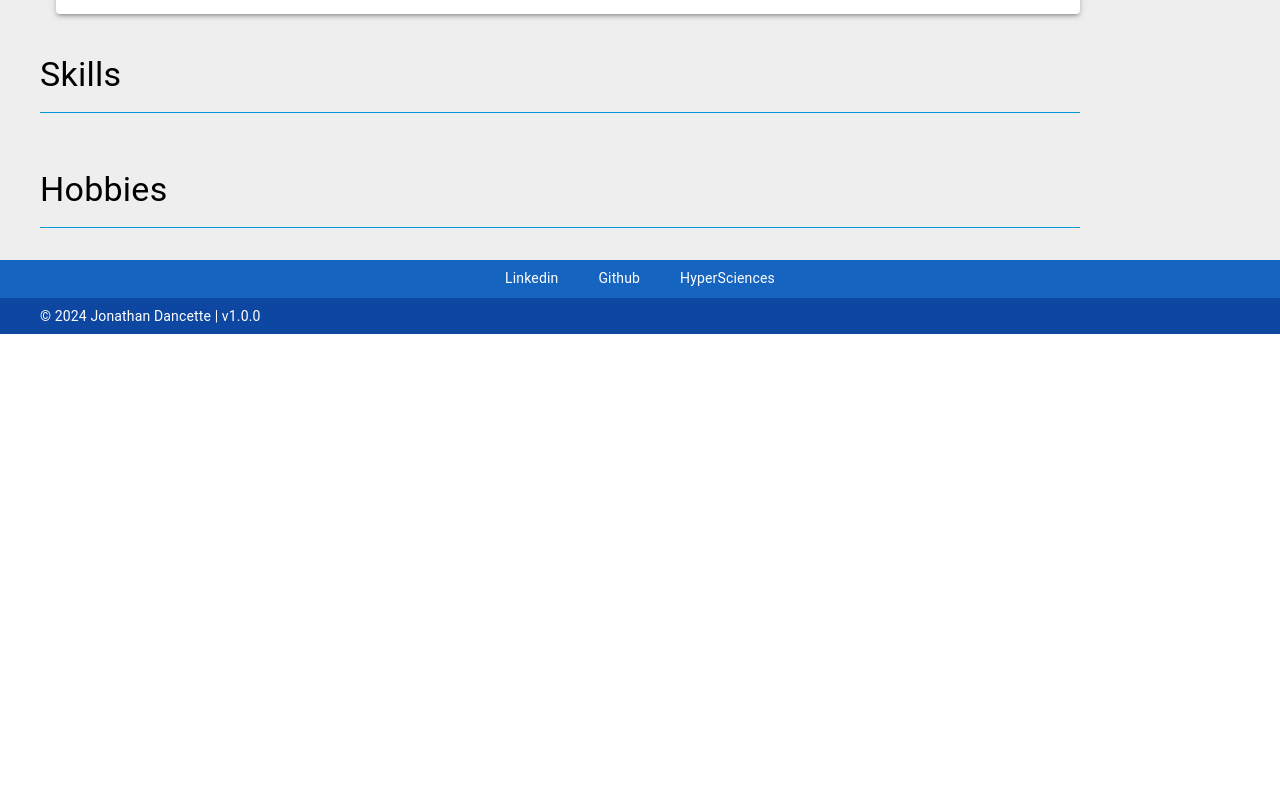
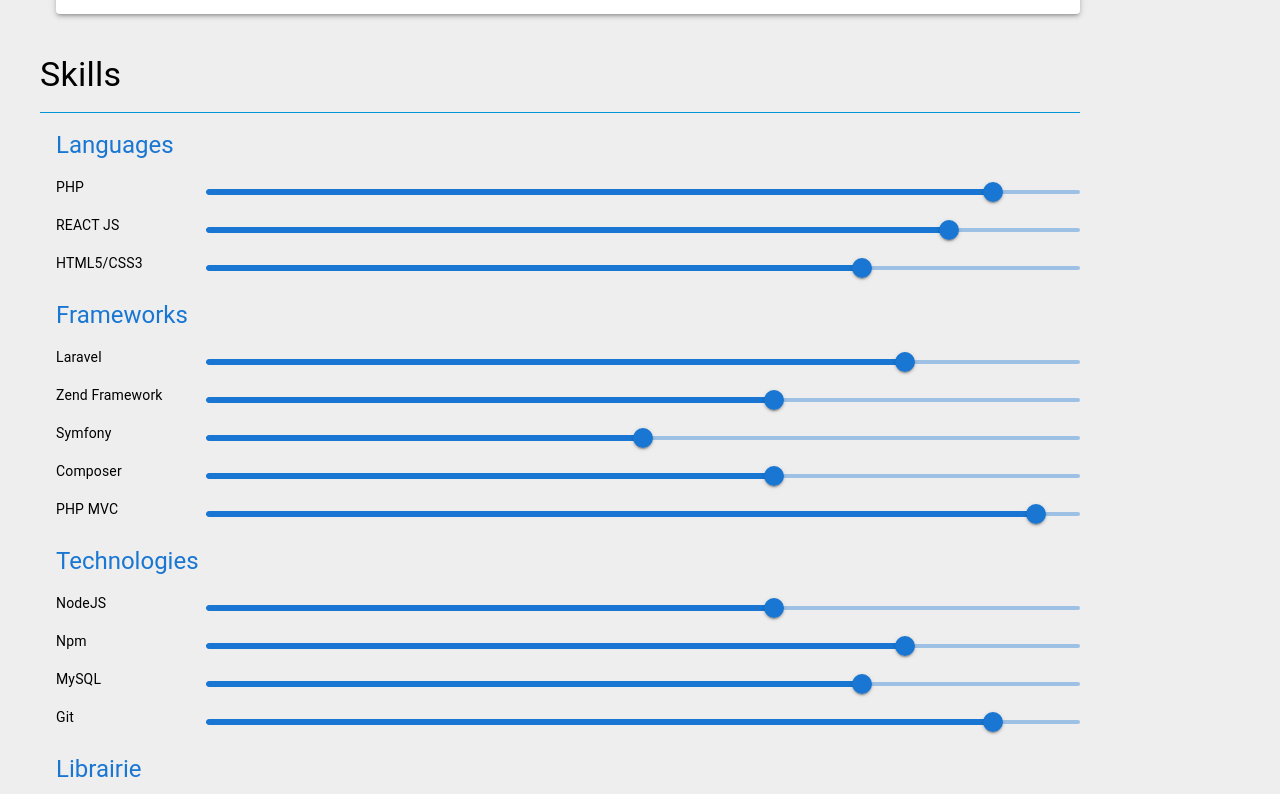
Before and after one commit to MyJooeee/contact-me, a React (Create React App) app: page / in a window 1280 px wide. Shown: the part 1426-2220 px from the top of the page. Before the commit the page ends 1760 px from the top, so only its background shows below. Built offline with nearby package versions, Linux system fonts and the light colour scheme.

Commit message:
Skills component

```diff
--- a/public/index.html
+++ b/public/index.html
@@ -24,7 +24,7 @@
       work correctly both with client-side routing and a non-root public URL.
       Learn how to configure a non-root public URL by running `npm run build`.
     -->
-    <title>Contact JD</title>
+    <title>JD | Contact</title>
   </head>
   <body>
     <noscript>You need to enable JavaScript to run this app.</noscript>
--- a/src/ContactMe/Skills.js
+++ b/src/ContactMe/Skills.js
@@ -1,5 +1,27 @@
-const Skills = ({}) => {
+import { Slider, Stack, Typography } from '@mui/material';
 
+
+const Skills = ({ title, data}) => {
+
+  return (
+    <Stack sx={{ gap: 2}}>
+        <Typography variant='h5' color='primary'> {title} </Typography>
+        <Stack sx={{ gap: 1 }}>
+        {data.map((item) => (
+          <Stack direction="row">
+            <Typography variant='body2' sx={{ minWidth: 150 }}> {item.key} </Typography>
+            <Slider
+              defaultValue={item.value}
+              aria-label="Default"
+              valueLabelDisplay="auto"
+              sx={{ pointerEvents: 'none !important' }}
+            />
+          </Stack>
+          ))}
+        </Stack>
+
+    </Stack>
+  );
 
 };
 
--- a/src/ContactMe/index.js
+++ b/src/ContactMe/index.js
@@ -5,6 +5,7 @@
 import { AppBar, Avatar, Button, Container, Divider, Stack, Toolbar, Typography, useScrollTrigger } from '@mui/material';
 import CardInfos from './CardInfos';
 import { useTheme } from '@mui/material/styles';
+// Images
 import Jonathan from '../Images/jonathan.jpg';
 import Earth from '../Images/earth.jpg';
 import Aexae from '../Images/aexae.png';
@@ -12,7 +13,9 @@
 import RciBankAndServices from '../Images/rci-bank-and-services.png';
 import Esgi from '../Images/esgi.png';
 import Itis from '../Images/itis.png';
+// Local components
 import Contact from './Contact';
+import Skills from './Skills';
 // Logic
 import { useMediaQueries } from '../hooks/useCustomHooks';
 // import ScrollToTop from './ScrollToTop';
@@ -150,7 +153,38 @@
             Skills
           </Typography>
           <Divider sx={{ bgcolor: theme.palette.info.light }}/>
-          <Stack sx={{ pl: 2 }}>
+          <Stack sx={{ gap: 2, pl: 2 }}>
+            <Skills
+              title='Languages'
+              data={[
+                {key: 'PHP', value: 90},
+                {key: 'REACT JS', value: 85},
+                {key: 'HTML5/CSS3', value: 75}
+
+              ]}/>
+               <Skills
+                  title='Frameworks'
+                  data={[
+                    {key: 'Laravel', value: 80},
+                    {key: 'Zend Framework', value: 65},
+                    {key: 'Symfony', value: 50},
+                    {key: 'Composer', value: 65},
+                    {key: 'PHP MVC', value: 95}
+              ]}/>
+              <Skills
+                  title='Technologies'
+                  data={[
+                    {key: 'NodeJS', value: 65},
+                    {key: 'Npm', value: 80},
+                    {key: 'MySQL', value: 75},
+                    {key: 'Git', value: 90}
+              ]}/>
+              <Skills
+                  title='Librairie'
+                  data={[
+                    {key: 'MUI', value: 90},
+                    {key: 'MomentJS', value: 80}
+              ]}/>
           </Stack>
         </Stack>
         <Stack sx={{ gap: 2 }}>
```
